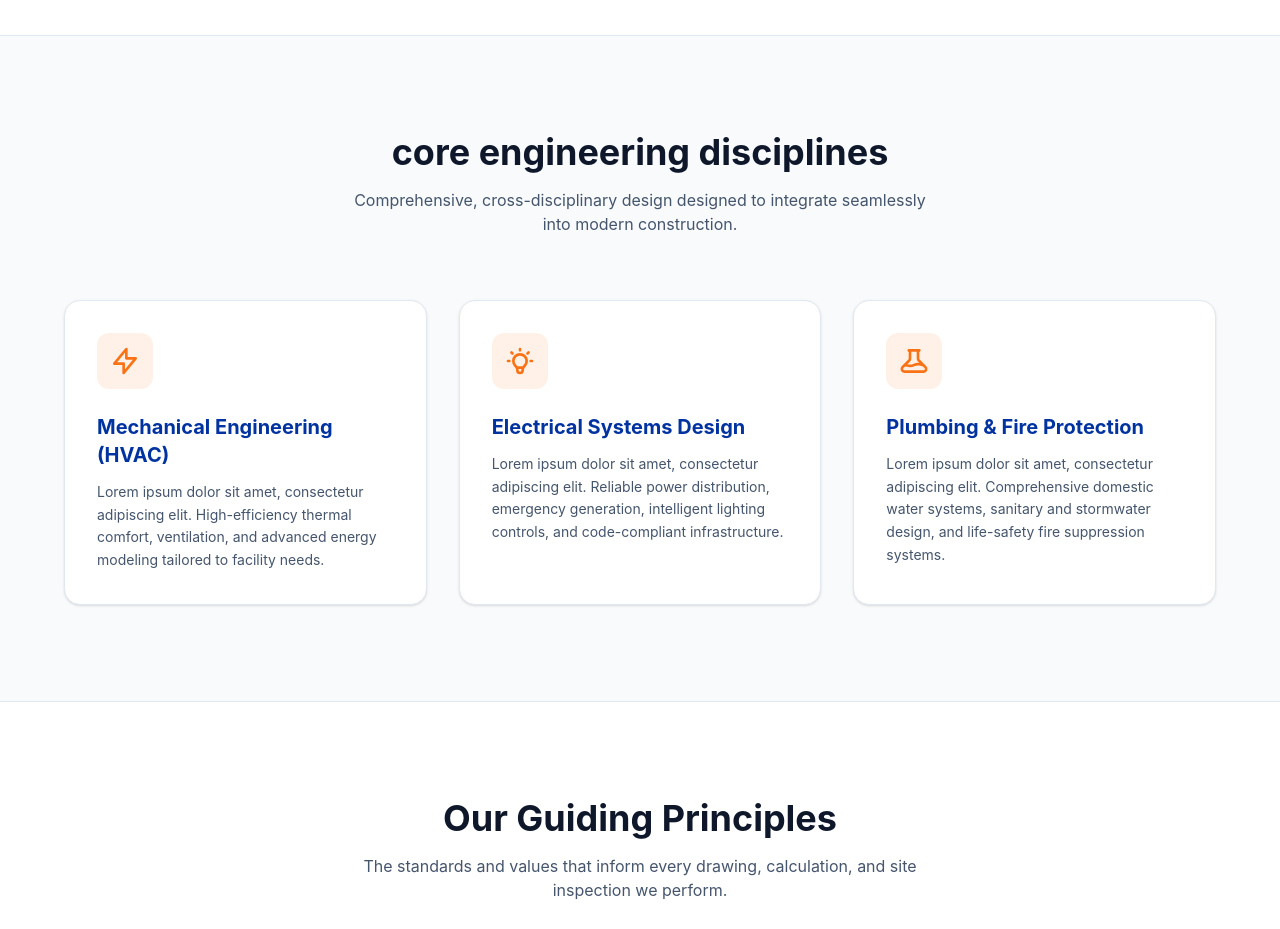
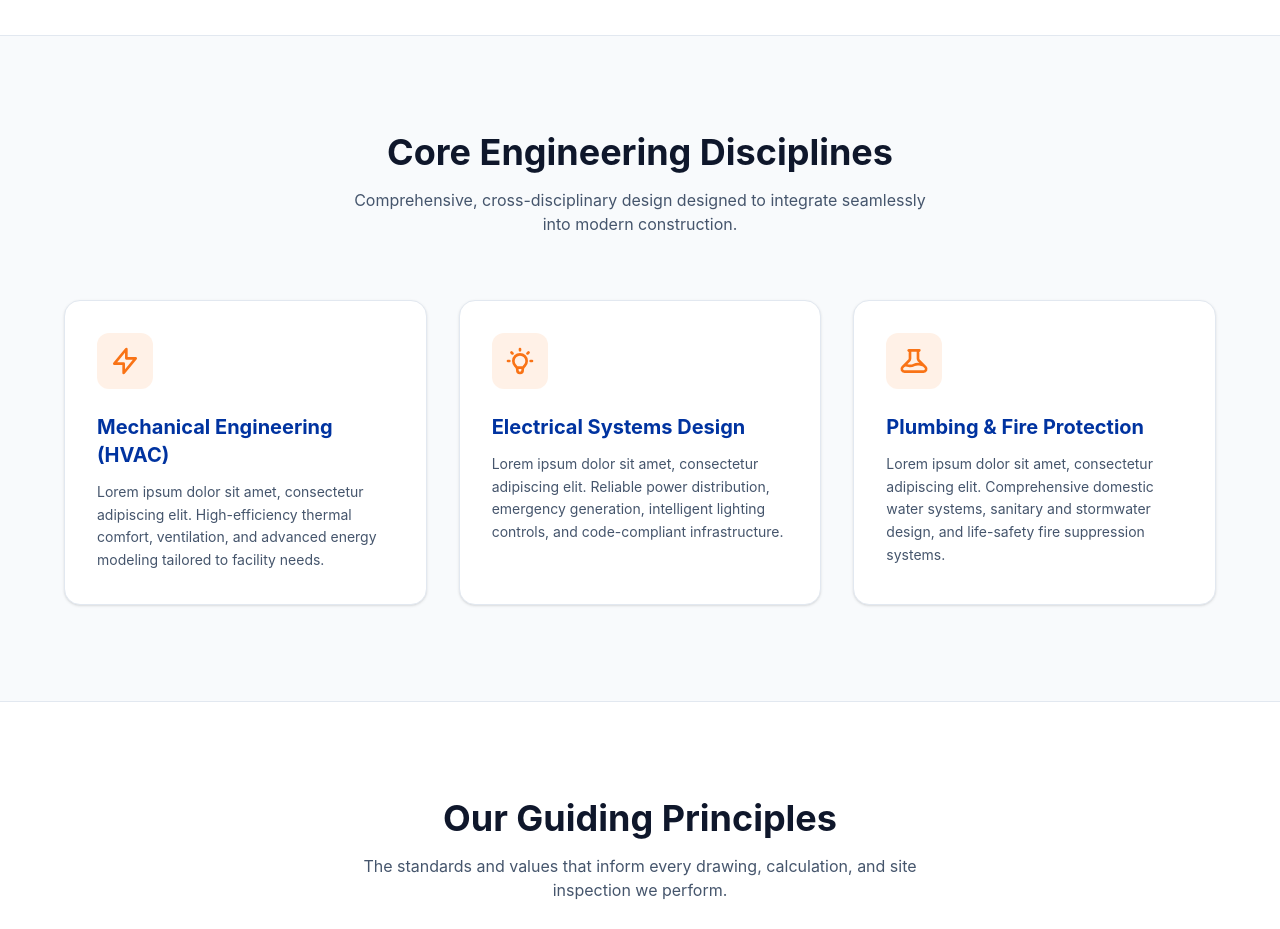
Before and after one commit to dylanalso/Engivato, a Next.js app: page /about in a window 1280 px wide. Shown: the part 1100-2029 px from the top of the page. Built offline with nearby package versions, Linux system fonts and the light colour scheme.

Commit message:
h2 format correction

```diff
--- a/src/app/about/page.js
+++ b/src/app/about/page.js
@@ -171,7 +171,7 @@ export default function About() {
           <div className="max-w-6xl mx-auto">
             <div className="text-center mb-16">
               <h2 id="disciplines-title" className="text-3xl md:text-4xl font-bold text-slate-900 mb-4">
-                core engineering disciplines
+                Core Engineering Disciplines
               </h2>
               <p className="text-slate-600 max-w-xl mx-auto">
                 Comprehensive, cross-disciplinary design designed to integrate seamlessly into modern construction.
```
